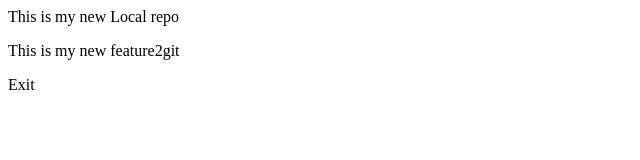
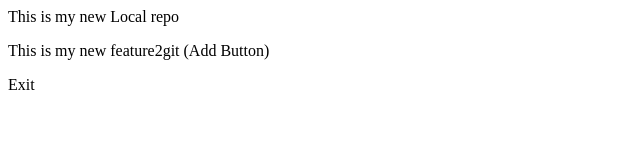
Before and after one commit to amolsuraj/LocalRepo, a plain HTML site: page Index.html in a window 1280 px wide. Shown: the full height of the page, 0-640 px from the left. Drawn offline with Linux system fonts and the light colour scheme.

```diff
--- a/Index.html
+++ b/Index.html
@@ -1,3 +1,3 @@
 <p>This is my new Local repo</p>
-<p> This is my new feature2git </p>
+<p> This is my new feature2git (Add Button) </p>
 <p> Exit</p>
```
